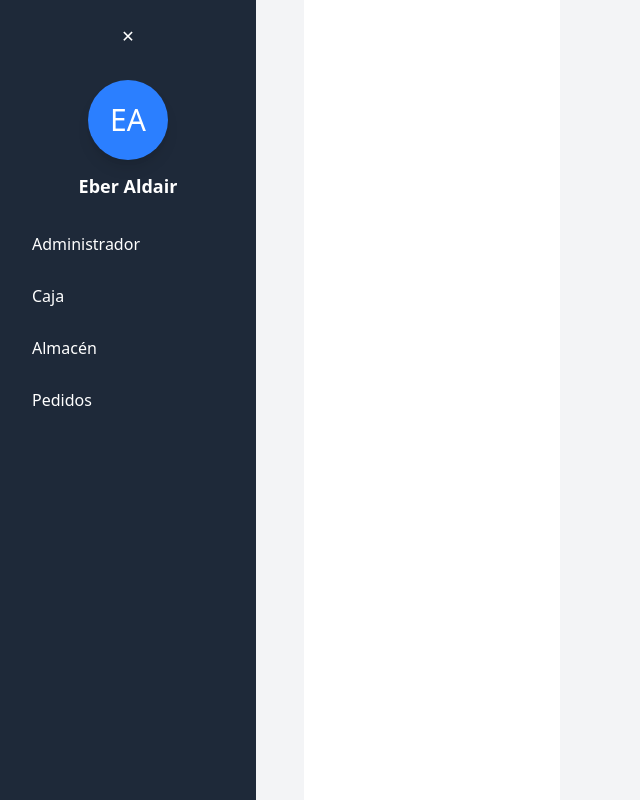
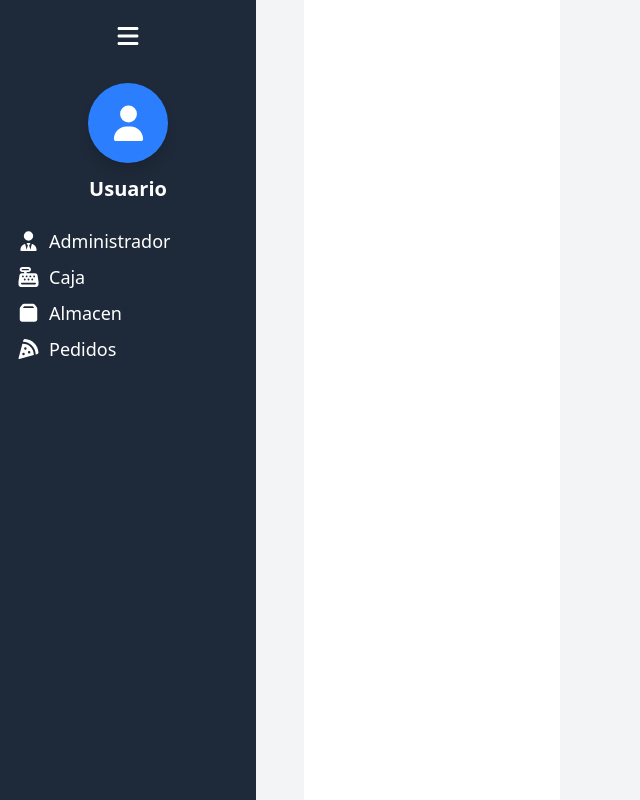
Before and after one commit to Subarg/Ingenieria_Equipo_4, a Vue app in the folder Pizzeria/: page /admin in a window 1280 px wide. Shown: the whole page, without its empty margins (0-640 px from the left). Built offline with nearby package versions, Linux system fonts and the light colour scheme; what vue-sweetalert2 would draw is missing.

Commit message:
Correcciones SideBar

```diff
--- a/Pizzeria/src/components/sideBar.vue
+++ b/Pizzeria/src/components/sideBar.vue
@@ -1,6 +1,5 @@
 <template>
   <div class="flex">
-    <!-- Sidebar -->
     <aside
       :class="[
         'bg-gray-800 text-white h-screen fixed top-0 left-0 z-50 flex flex-col transition-all duration-300',
@@ -9,38 +8,77 @@
     >
       <div class="flex flex-col items-center p-4">
         <button
-          @click="toggleSidebar"
+          @click="mostrarSideBar"
           class="mb-6 p-2 rounded hover:bg-gray-700 transition"
         >
-          <span v-if="collapsed">☰</span>
-          <span v-else>✕</span>
+          <FontAwesomeIcon
+            :icon="['fas', 'bars']"
+            style="color: white"
+            class="text-2xl"
+          />
         </button>
 
         <div
           v-if="!collapsed"
           class="w-20 h-20 bg-blue-500 rounded-full flex items-center justify-center shadow-lg mb-3"
         >
-          <span class="text-white text-3xl">EA</span>
+          <FontAwesomeIcon
+            :icon="['fas', 'user']"
+            class="text-white text-4xl"
+          />
         </div>
-        <h2 v-if="!collapsed" class="text-lg font-semibold mb-6">
-          Eber Aldair
+        <h2 v-if="!collapsed" class="text-xl font-semibold mb-6">Usuario</h2>
+        <h2 v-else>
+          <FontAwesomeIcon
+            :icon="['fas', 'circle-user']"
+            class="text-white text-2xl mb-6"
+          />
         </h2>
 
-        <ul class="w-full">
-          <li
-            v-for="item in menu"
-            :key="item.text"
-            class="flex items-center mb-3 px-4 py-2 rounded-md hover:bg-blue-600 cursor-pointer transition"
-            @click="irA(item.path)"
-          >
-            <span class="mr-2" v-if="!collapsed">{{ item.text }}</span>
-            <span v-else>{{ item.text[0] }}</span>
+        <ul class="w-full" v-if="!collapsed">
+          <li class="mb-2 w-full text-lg" v-for="menu in menus">
+            <button
+              @click="mostrarMenu(menu.nombre)"
+              class="flex items-center gap-2"
+            >
+              <i>
+                <FontAwesomeIcon
+                  :icon="['fas', menu.icon]"
+                  style="color: white"
+                  class="text-xl"
+                />
+              </i>
+              {{ menu.nombre }}
+            </button>
+            <div v-if="openMenu === menu.nombre" class="ml-6 mt-1">
+              <ul>
+                <li
+                  v-for="vista in menu.vistas"
+                  class="px-2 py-1 rounded hover:bg-blue-500 cursor-pointer text-base"
+                >
+                  <router-link :to="vista.path">
+                    {{ vista.nombre }}
+                  </router-link>
+                </li>
+              </ul>
+            </div>
+          </li>
+        </ul>
+
+        <ul v-else>
+          <li class="mb-3 w-full" v-for="menu in menus">
+            <i>
+              <FontAwesomeIcon
+                :icon="['fas', menu.icon]"
+                style="color: white"
+                class="text-2xl"
+              />
+            </i>
           </li>
         </ul>
       </div>
     </aside>
 
-    <!-- Contenido principal -->
     <main
       :class="[
         'flex-1 transition-all duration-300 p-6 bg-gray-100 min-h-screen',
@@ -53,6 +91,7 @@
 </template>
 
 <script setup>
+import { FontAwesomeIcon } from "@fortawesome/vue-fontawesome";
 import { ref } from "vue";
 import { useRouter } from "vue-router";
 
@@ -60,18 +99,47 @@ const router = useRouter();
 
 const collapsed = ref(false);
 
-const toggleSidebar = () => {
+const mostrarSideBar = () => {
   collapsed.value = !collapsed.value;
 };
 
-const menu = [
-  { text: "Administrador", path: "/admin/home" },
-  { text: "Caja", path: "/admin/caja" },
-  { text: "Almacén", path: "/admin/almacen" },
-  { text: "Pedidos", path: "/admin/pedidos" },
+const openMenu = ref(null);
+
+function mostrarMenu(menu) {
+  openMenu.value = openMenu.value === menu ? null : menu;
+}
+
+const menus = [
+  {
+    nombre: "Administrador",
+    icon: "user-tie",
+    vistas: [
+      { nombre: "Almacen", path: "" },
+      { nombre: "Pizzas", path: "" },
+      { nombre: "Reporte Productos", path: "" },
+      { nombre: "Dashboard Ventas", path: "" },
+      { nombre: "Dashboard Ventas X Pizza", path: "" },
+      { nombre: "Dashboard Pizzas", path: "" },
+      { nombre: "Empleados", path: "" },
+    ],
+  },
+  {
+    nombre: "Caja",
+    icon: "cash-register",
+    vistas: [{ nombre: "Punto de venta", path: "" }],
+  },
+  {
+    nombre: "Almacen",
+    icon: "box",
+    vistas: [{ nombre: "Insumos", path: "" }],
+  },
+  {
+    nombre: "Pedidos",
+    icon: "pizza-slice",
+    vistas: [
+      { nombre: "Lista de Pedidos", path: "" },
+      { nombre: "Pedidos Siguientes", path: "" },
+    ],
+  },
 ];
-
-const irA = (path) => {
-  router.push(path);
-};
 </script>
--- a/Pizzeria/src/main.js
+++ b/Pizzeria/src/main.js
@@ -17,9 +17,26 @@ import {
   faEyeSlash,
   faBars,
   faTimes,
+  faCircleUser,
+  faUserTie,
+  faCashRegister,
+  faBox,
+  faPizzaSlice,
 } from "@fortawesome/free-solid-svg-icons";
 
-library.add(faUser, faChartBar, faEye, faEyeSlash, faBars, faTimes);
+library.add(
+  faUser,
+  faChartBar,
+  faEye,
+  faEyeSlash,
+  faBars,
+  faTimes,
+  faCircleUser,
+  faUserTie,
+  faCashRegister,
+  faBox,
+  faPizzaSlice
+);
 
 const app = createApp(App);
 
--- a/Pizzeria/src/store/sideBar.js
+++ /dev/null
@@ -1,12 +0,0 @@
-import { ref } from "vue";
-import { defineStore } from "pinia";
-
-export const useSidebarStore = defineStore("sidebar", () => {
-  const verSideBar = ref(false);
-
-  const mostrarSideBar = () => {
-    verSideBar.value = !verSideBar.value;
-  };
-
-  return { verSideBar, mostrarSideBar };
-});
```
